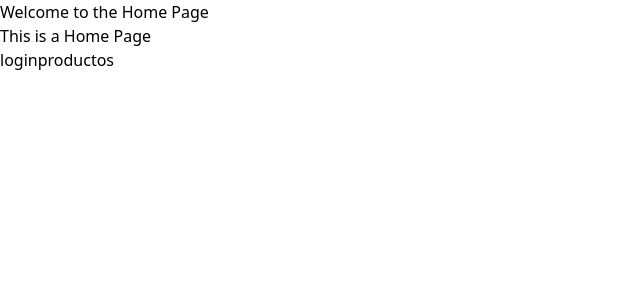
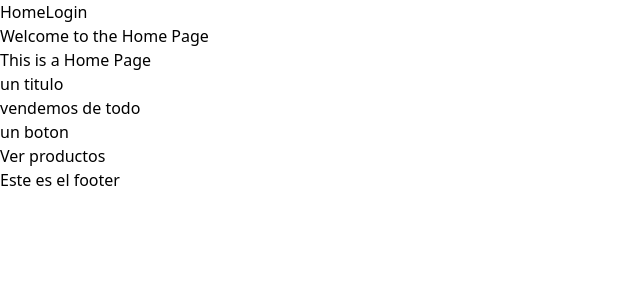
Before and after one commit to Medardo-Cuellar/login-react-router, a React (Vite) app: page / in a window 1280 px wide. Shown: the top 300 px of the page, without its empty margins (0-640 px from the left). Built offline with nearby package versions, Linux system fonts and the light colour scheme.

Commit message:
added custom hook to reuse authentication code

```diff
--- /dev/null
+++ b/src/Layouts/MainLayout.jsx
@@ -0,0 +1,50 @@
+import { Link, Outlet, useNavigate } from "react-router-dom";
+
+const links = [
+  { to: "/", label: "Home", requireAuth: false },
+  { to: "/productos", label: "Productos", requireAuth: true },
+  { to: "/login", label: "Login", requireAuth: false },
+];
+
+function MainLayout() {
+  const isAuth = !!window.localStorage.getItem("token"); // le pongo la doble negacion para obtener valores booleanos porque getItem devuelve null y no puedo trabajar con nulls
+  const navigate = useNavigate();
+  function handleLogout(){
+    window.localStorage.removeItem("token");
+    navigate("/");
+}
+
+  return (
+    <main className="h-full min-h-dvh">
+      <nav className="bg-white/50 flex flex-row justify-around text-lg font-semibold">
+        {links.map((link, index) => {
+          if (link.requireAuth && !isAuth) return null;
+          if (isAuth && link.to === "/login") return null;
+          return (
+            <Link
+              className="hover:bg-black/50 w-full h-full p-4 text-center"
+              key={`link-${index}`}
+              to={link.to}
+            >
+              {link.label}
+            </Link>
+          );
+        })}
+        {isAuth && (
+          <button
+            className="hover:bg-black/50 w-full h-full p-4 text-center"
+            onClick={handleLogout}
+          >
+            Logout
+          </button>
+        )}
+      </nav>
+      <Outlet />
+      <footer className="mt-8 pt-4 bg-white/50 w-full min-h-28 text-center text-black">
+        Este es el footer
+      </footer>
+    </main>
+  );
+}
+
+export default MainLayout;
--- /dev/null
+++ b/src/components/PageSection.jsx
@@ -0,0 +1,11 @@
+export default function PageSection({children, title, className, contentClassName}) {
+    return(
+        <section className={className}>
+            <div
+            className={contentClassName}>
+                {title && <h2 className="text-4xl font-bold text-center">{title}</h2>}
+                {children}
+            </div>
+        </section>
+    )
+}
--- /dev/null
+++ b/src/hooks/useAuth.js
@@ -0,0 +1,22 @@
+import { useState, useEffect } from 'react';
+import { toast } from 'sonner';
+import { useNavigate } from 'react-router-dom';
+
+function useAuth() {
+
+    const navigate = useNavigate();
+    const [token, setToken] = useState("");
+
+    useEffect(() => {
+        const tkn = window.localStorage.getItem("token");
+        setToken(tkn);
+        if (!tkn) {
+            toast.error("debes iniciar sesion otra vez 🥹")
+            navigate("/login");
+        }
+    }, [navigate]); // en el segundo argumento del useEffect se le pasa un array de dependencias, si se deja vacio se ejecuta una sola vez, si se le pasa una variable se ejecuta cada vez que esa variable cambia
+
+    return token;
+}
+
+export default useAuth;
--- a/src/pages/HomePage.jsx
+++ b/src/pages/HomePage.jsx
@@ -1,12 +1,24 @@
-import {Link} from 'react-router-dom';
+import { Link } from "react-router-dom";
+import PageSection from "../components/PageSection";
 
 export default function HomePage() {
-    return(
-        <div className="flex flex-col items-center justify-center h-screen">
-            <h1 className="text-4xl font-bold text-center">Welcome to the Home Page</h1>
-            <p className="text-xl">This is a Home Page</p>
-            <Link to="/login">login</Link>
-            <Link to="/productos">productos</Link>
-        </div>
-    )
+  return (
+    <div className="flex flex-col items-center justify-center h-screen p-4">
+      <h1 className="text-4xl font-bold text-center">
+        Welcome to the Home Page
+      </h1>
+      <p className="text-xl">This is a Home Page</p>
+      <PageSection title="un titulo">
+        <h2>vendemos de todo</h2>
+      </PageSection>
+      <PageSection title ="un boton">
+        <Link
+          className="border text-center rounded-xl mx-4 border-white p-2"
+          to="/productos"
+        >
+          Ver productos
+        </Link>
+      </PageSection>
+    </div>
+  );
 }
--- a/src/pages/ProductDetailPage.jsx
+++ b/src/pages/ProductDetailPage.jsx
@@ -3,8 +3,10 @@ import { useEffect, useState } from "react";
 import { getProductById } from "../api";
 import { toast } from "sonner";
 import { Link } from "react-router-dom";
+import useAuth from "../hooks/useAuth";
 
 export default function ProductDetailPage() {
+    useAuth();
     const {id} = useParams();
     const[product, setProduct] = useState({});//se inicializa como objeto vacio
     useEffect(() => {
--- a/src/pages/ProductsPage.jsx
+++ b/src/pages/ProductsPage.jsx
@@ -2,6 +2,7 @@ import { useEffect, useState } from "react";
 import { getProducts } from "../api";
 import { toast } from "sonner";
 import {Link, useNavigate} from 'react-router-dom';
+import useAuth from "../hooks/useAuth";
 
 /*
 El useEffect se ejecuta dos veces, una vez cuando el componente se monta y otra vez cuando el componente se actualiza.
@@ -12,15 +13,13 @@ export default function ProductsPage() {
     const [products, setProducts] = useState([]);
     const navigate = useNavigate();
 
+    //const token = useAuth();
+
+    useAuth();
+
     useEffect(() => {
 
-        const token = window.localStorage.getItem("token");
-        if (!token) {
-            toast.error("No autorizado");
-            navigate("/login");
-        }
-
-        getProducts()
+         getProducts()
         .then((prods) => {
             setProducts(prods);
         }).catch((error) => {
```
Also changed, not shown: src/main.jsx (+20 -9 lines).
